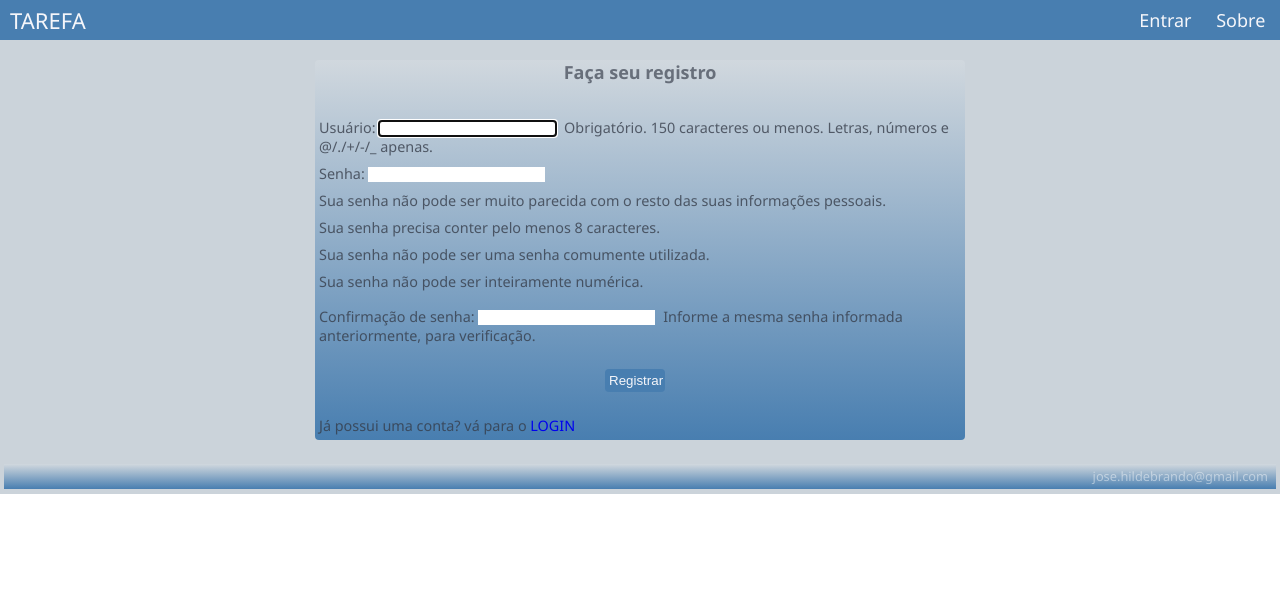
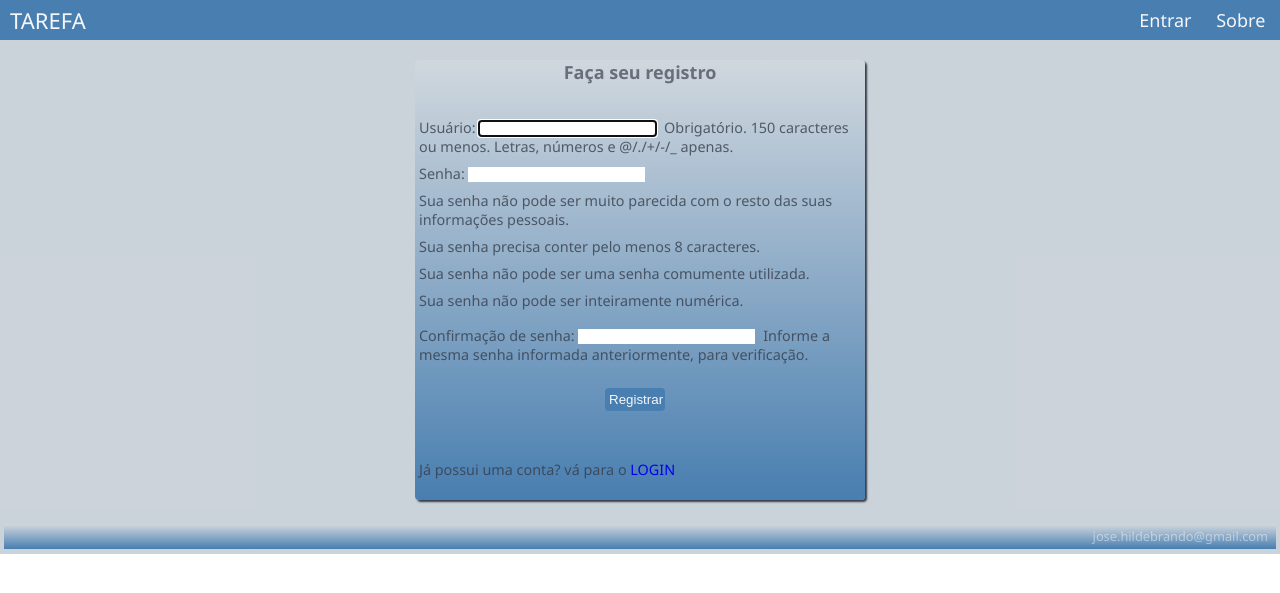
Before and after one commit to hildebrando001/Tarefa-Django-Python, a Django app: page /accounts/register/ in a window 1280 px wide. Shown: the top 593 px of the page. Run offline with Django 3.2, Linux system fonts and the light colour scheme; some libraries are stand-ins or nearby versions.

Commit message:
CSS updated

```diff
--- a/tasks/static/css/styles.css
+++ b/tasks/static/css/styles.css
@@ -266,6 +266,7 @@ footer p {
     padding-bottom: 4px;
     border-radius: 4px;
     color: #353b48;
+    box-shadow: 2px 2px 2px #353b48;
 }
 
 h4 {
@@ -313,12 +314,13 @@ h4 {
 }
 
 .reg-card {
-    width: 650px;
-    height: 380px;
+    width: 450px;
+    height: 440px;
     margin-top: 20px;
     margin-bottom: 20px;
     border-radius: 4px;
     background-image: linear-gradient(#ffffff1c, #487eb0);
+    box-shadow: 2px 2px 2px #353b48;
 }
 
 .reg-card span, li, p {
@@ -330,4 +332,5 @@ h4 {
 .div-btn-reg {
     display: flex;
     justify-content: center;
+    margin-bottom: 25px;
 }
--- a/tasks/templates/tasks/edittask.html
+++ b/tasks/templates/tasks/edittask.html
@@ -9,7 +9,7 @@
     <form method="POST">
         {% csrf_token %} <!--protect the website from cross site request forgery-->
         {{ form.as_p }}  <!--shows the form as paragrath-->
-        <input type="submit" value="Salvar">
+        <input class="btn-save" type="submit" value="Salvar">
     </form>
 
 </div>
--- a/tasks/templates/tasks/list.html
+++ b/tasks/templates/tasks/list.html
@@ -25,7 +25,7 @@
         {% for task in tasks %}
             <li>
                 <div class="done">{{task.done}}</div> |
-                <div class="title"><a href="task/{{task.id}}">{{task.title}}</a></div>
+                <a class="title" href="task/{{task.id}}">{{task.title}}</a>
                 <div class="iconlist">
                     <a href="edit/{{task.id}}"><i class="fa fa-pencil icon" aria-hidden="true"></i></a>
                     <a href="delete/{{task.id}}"><i class="fa fa-trash-o icon" aria-hidden="true"></i></a>
```
